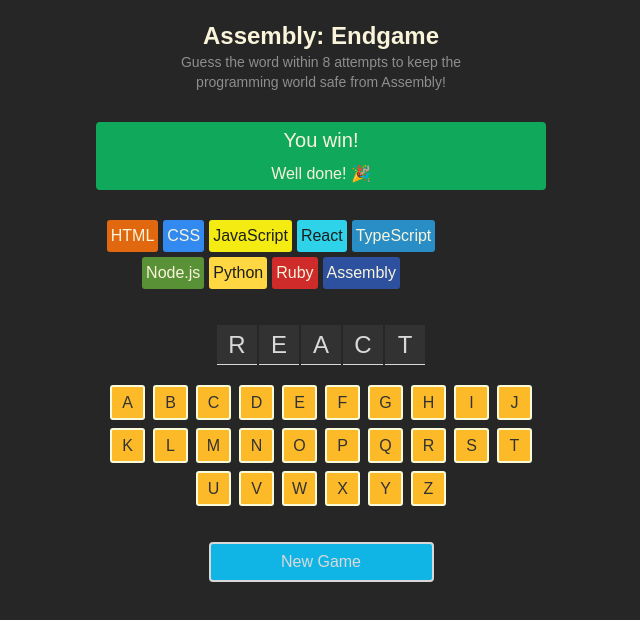
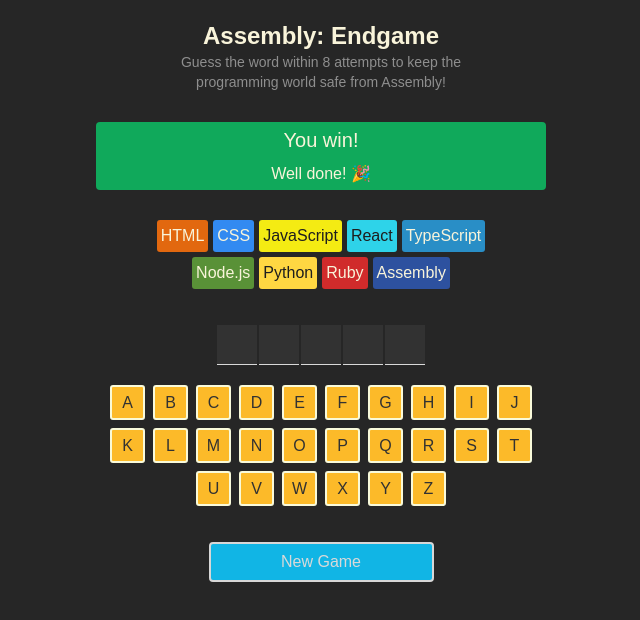
Before and after one commit to hoxha-malvin/ReactJs-Mini-Games, a React (Vite) app in the folder Capstone-Game/: page / in a window 1280 px wide. Shown: the top 620 px of the page, without its empty margins (319-959 px from the left). Built offline with nearby package versions, Linux system fonts and the light colour scheme.

Commit message:
Creating the interface

```diff
--- a/Capstone-Game/src/App.jsx
+++ b/Capstone-Game/src/App.jsx
@@ -2,35 +2,59 @@
 import { languages } from "./languages"
 
 export default function AssemblyEndgame() {
-    const [currentWord, setCurrentWord] = useState("react")
+    const [currentWord, setCurrentWord] = useState("react");
 
+    const [guessedLetters, setGuessedLetters] = useState([]);
+
+    const wrongGuessedCount = guessedLetters.filter((letter) => !currentWord.includes(letter)).length;
+    console.log(wrongGuessedCount)
     const alphabet = "abcdefghijklmnopqrstuvwxyz"
 
-    const languageElements = languages.map(lang => {
-        const styles = {
-            backgroundColor: lang.backgroundColor,
-            color: lang.color
-        }
+    const languageElements = languages.map((lang, index) => {
+      const isLanguageLost = index < wrongGuessedCount;
+
+      const lost = wrongGuessedCount;
+      console.log(lost)
+
       return (
         <span
-                className="rounded-[3px] p-1"
-                style={styles}
+          className={`rounded-[3px] p-1 relative ${isLanguageLost ? 'lost' : ''}`}
+          style={{
+            backgroundColor: lang.backgroundColor,
+            color: lang.color,
+            position: "relative",
+            display: "inline-block",
+          }}
           key={lang.name}
         >
           {lang.name}
+
+
         </span>
       )
-    })
+    });
+    const addGuessedLetter = (letter) => {
+      setGuessedLetters(prevLetters => prevLetters.includes(letter) ? prevLetters : [...prevLetters, letter]);
+    }
 
     const letterElements = currentWord.split("").map((letter, index) => (
         <span className="h-[40px] w-[40px] bg-[#323232] flex justify-center items-center text-2xl border-b-1
-        " key={index}>{letter.toUpperCase()}</span>
-    ))
+        " key={index}>{guessedLetters.includes(letter) ? letter.toUpperCase() : ''}</span>
+    ));
 
-    const keyboardElements = alphabet.split("").map(letter => (
-        <button className="h-[35px] w-[35px] bg-[#FCBA29] border-2 border-[#F9FADA] rounded-[3px]  cursor-pointer text-[#323232]
-        " key={letter}>{letter.toUpperCase()}</button>
-    ))
+    const keyboardElements = alphabet.split("").map(letter => {
+      const isGuessed = guessedLetters.includes(letter);
+      const isCorrect = isGuessed && currentWord.includes(letter);
+      const isWrong = isGuessed && !currentWord.includes(letter);
+      return (
+        <button onClick={() => addGuessedLetter(letter)} className={` ${isCorrect ? "bg-[#10A95B]" : isWrong ? "bg-[#EC5D49]" : "bg-[#FCBA29]"}
+          h-[35px] w-[35px] border-2 border-[#F9FADA] rounded-[3px]  cursor-pointer text-[#323232]`}
+        key={letter}>{letter.toUpperCase()}</button>
+      )
+
+    });
+
+
 
     return (
       <main>
@@ -43,7 +67,7 @@
               <h2 className="text-xl m-1">You win!</h2>
               <p className="m-1">Well done! 🎉</p>
           </section>
-            <section className="flex flex-wrap gap-[5px] justify-center max-w-[350px] my-auto mb-[36px]">
+          <section className="flex flex-wrap gap-[5px] justify-center max-w-[350px] mx-auto mb-[36px]">
               {languageElements}
           </section>
           <section className="flex justify-center gap-[2px] mb-[20px]">
--- a/Capstone-Game/src/index.css
+++ b/Capstone-Game/src/index.css
@@ -14,3 +14,17 @@
   display: flex;
   justify-content: center;
 }
+
+.lost::before {
+  content: "💀";
+  position: absolute;
+  display: flex;
+  align-items: center;
+  justify-content: center;
+  height: 100%;
+  width: 100%;
+  font-size: 0.85rem;
+  top: 0;
+  left: 0;
+  background-color: rgba(0, 0, 0, 0.7);
+}
```
Lines whose indentation alone changed are shown as unchanged.
